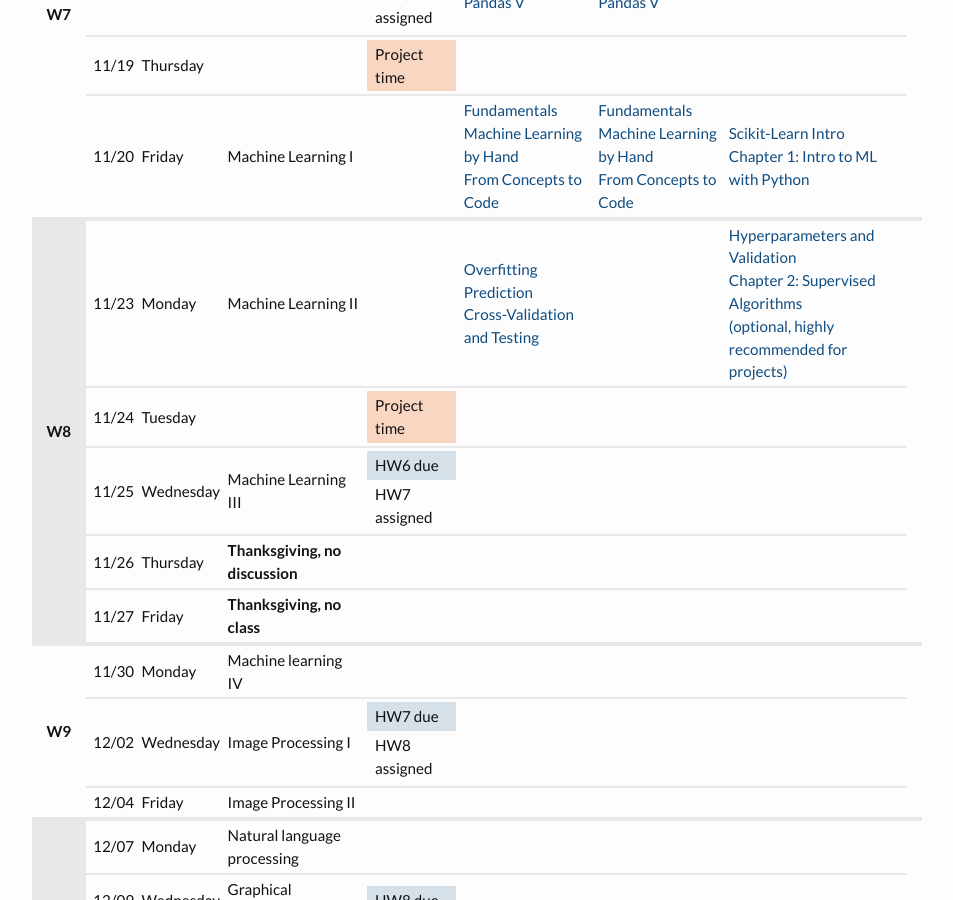
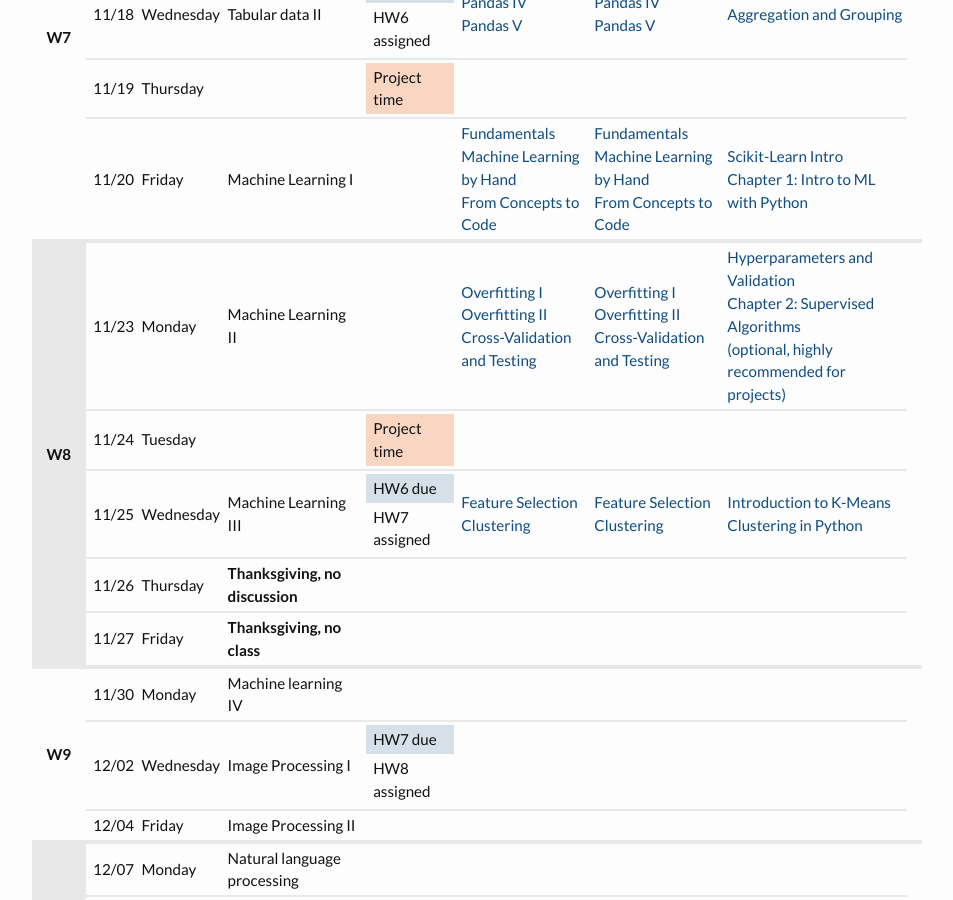
Before and after one commit to PhilChodrow/PIC16A, a Jekyll site: the page built from schedule.md, in a window 1280 px wide and 900 px high, scrolled down 1738 px. Shown: the whole window, without its empty margins (163-1116 px from the left). Built offline with Jekyll 4.4.1, drawn with Linux system fonts in a browser that asks for light colours; nearby versions of some CDN libraries.

Commit message:
update links

```diff
--- a/schedule.md
+++ b/schedule.md
@@ -736,11 +736,11 @@ All assignments, including homework and quizzes, are due at 11:59pm, Pacific Tim
             <td></td>
             <td>
                 <a href="https://philchodrow.github.io/PIC16A/content/ML/ML_4.jpg">
-                    Overfitting
+                    Overfitting I
                 </a>
                 <br>
                 <a href="https://nbviewer.jupyter.org/github/PhilChodrow/PIC16A/blob/master/content/ML/ML_5.ipynb">
-                    Prediction
+                    Overfitting II
                 </a>
                 <br>
                 <a href="https://nbviewer.jupyter.org/github/PhilChodrow/PIC16A/blob/master/content/ML/ML_6.ipynb">
@@ -748,7 +748,19 @@ All assignments, including homework and quizzes, are due at 11:59pm, Pacific Tim
                 </a>
             </td>
             <td>
-                <td>
+                <a href="https://youtu.be/8mO3DA4SFtQ">
+                    Overfitting I
+                </a>
+                <br>
+                <a href="https://youtu.be/d9B0YhdP2t4">
+                    Overfitting II
+                </a>
+                <br>
+                <a href="https://youtu.be/uXzxamAtFZw">
+                    Cross-Validation and Testing
+                </a>
+            </td>
+            <td>
                 <a href="https://jakevdp.github.io/PythonDataScienceHandbook/05.03-hyperparameters-and-model-validation.html">
                     Hyperparameters and Validation
                 </a>
@@ -775,9 +787,27 @@ All assignments, including homework and quizzes, are due at 11:59pm, Pacific Tim
             <td>Wednesday</td>
             <td>Machine Learning III</td>
             <td><div class="hw"> HW6 due</div><div class="assignment"> HW7 assigned</div></td>
-            <td></td>
-            <td></td>
-            <td></td>
+            <td>
+                <a href="https://philchodrow.github.io/PIC16A/content/ML/ML_7.jpg">
+                    Feature Selection
+                </a>
+                <br>
+                <a href="https://nbviewer.jupyter.org/github/PhilChodrow/PIC16A/blob/master/content/ML/ML_8.ipynb">
+                    Clustering
+                </a>
+            </td>
+            <td>
+                <a href="https://youtu.be/B80bDMItLYw">
+                    Feature Selection
+                </a>
+                <br>
+                <a href="https://youtu.be/xzyqXSLBJ9A">
+                    Clustering
+                </a>
+            </td>
+            <td>
+                <a href="https://blog.floydhub.com/introduction-to-k-means-clustering-in-python-with-scikit-learn/">Introduction to K-Means Clustering in Python</a>
+            </td>
         </tr>
         <tr>
             <td>11/26</td>
```
